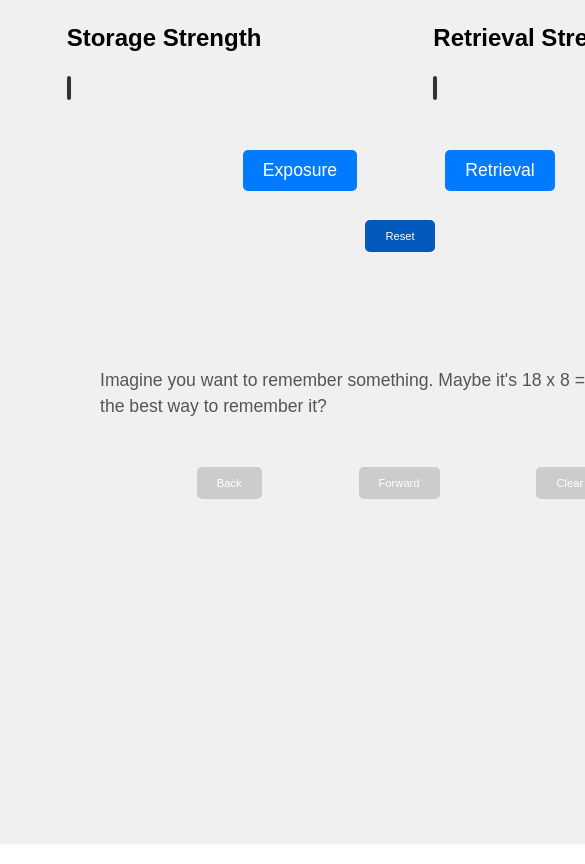
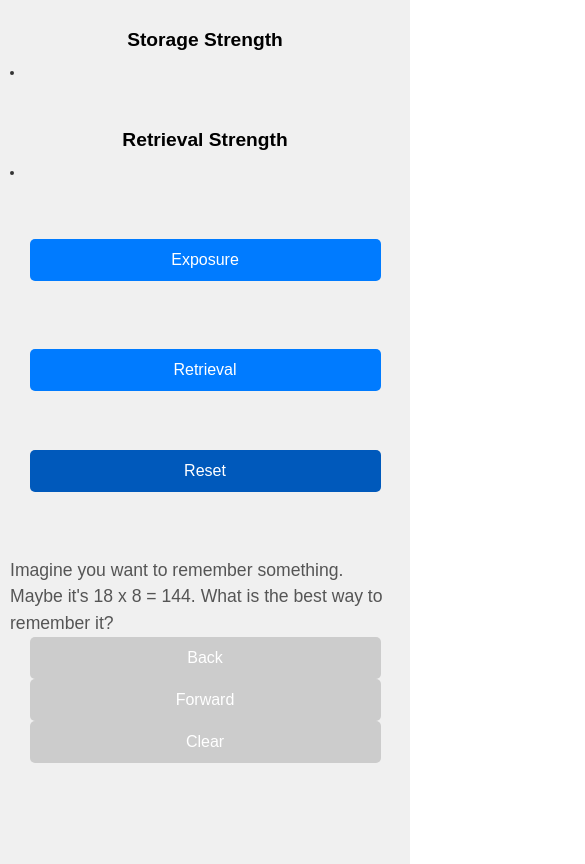
Before and after one commit to dkane47/memory-test, a React (Vite) app: page / in a window 390 px wide. Shown: the top 864 px of the page, 585 px wide, since content can reach past the window. Built offline with nearby package versions, Linux system fonts and the light colour scheme.

Commit message:
Mobile optimization

```diff
--- a/src/App.css
+++ b/src/App.css
@@ -126,3 +126,73 @@ h1, h2 {
 .message-content {
   height: 100px;
 }
+
+
+
+@media (max-width: 600px) {
+  .app-container {
+    width: 100%;
+    padding: 10px;
+  }
+
+  .bars-container {
+    flex-direction: column;
+    align-items: center;
+    width: 100%;
+    height: auto;
+  }
+
+  .bar-container {
+    width: 100%;
+    height: 80px;
+    margin-bottom: 20px;
+  }
+
+  .bar-fill {
+    height: 30px;
+  }
+
+  .buttons-container {
+    flex-direction: column;
+    width: 100%;
+    height: auto;
+  }
+
+  .button-container {
+    width: 100%;
+    margin-bottom: 10px;
+  }
+
+  .control-button, .reset-button, .message-button {
+    width: 90%;
+    font-size: 1em;
+    padding: 12px;
+  }
+
+  .reset-container {
+    width: 100%;
+    display: flex;
+    justify-content: center;
+    margin-top: 20px;
+  }
+
+  .message-display-container {
+    width: 100%;
+    margin-top: 50px;
+  }
+
+  .message-controls {
+    flex-direction: column;
+    align-items: center;
+  }
+
+  .message-content {
+    height: auto;
+    min-height: 80px;
+  }
+
+  h2 {
+    font-size: 1.2em;
+    text-align: center;
+  }
+}
```
